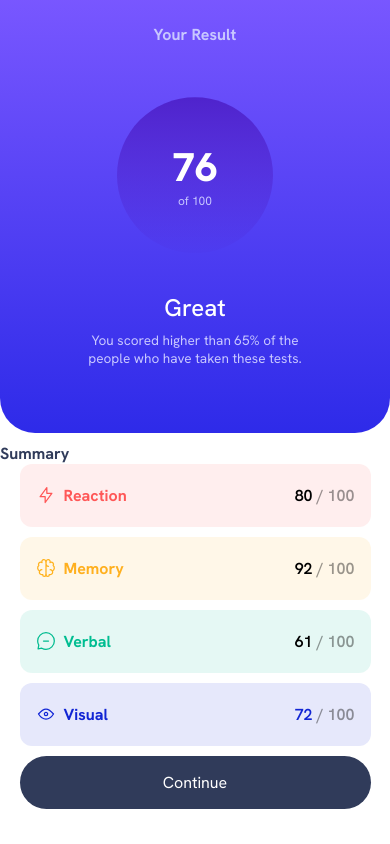
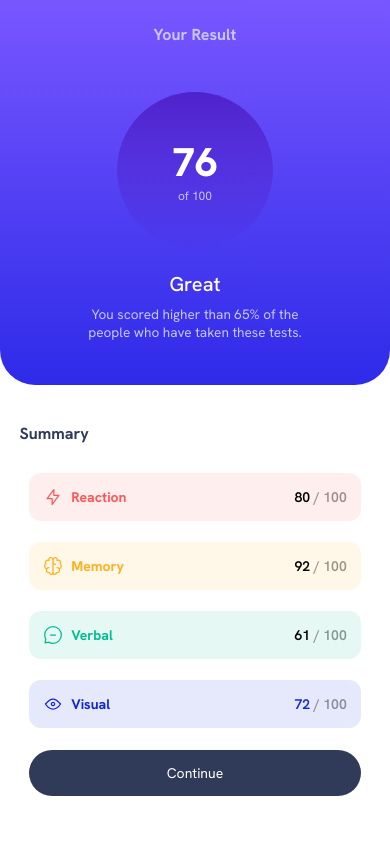
Before and after one commit to MHA2001/results_summary, a plain HTML site: page index.html in a window 390 px wide. Drawn offline with Linux system fonts and the light colour scheme.

Commit message:
final edit for Mobile screen

```diff
--- a/index.html
+++ b/index.html
@@ -16,16 +16,16 @@
     *{
       box-sizing: border-box;
       margin:0;
-      font-size: 16px;
       font-family: 'Hanken Grotesk', sans-serif;
     }
     main{
+      font-size: 16px;
       display: flex;
       flex-direction: column;
       align-items: center;
       width: 100vw;
       height: 100vh;
-      gap:10px
+      gap:2rem;
     }
     main section{
       max-width: 400px;
@@ -39,11 +39,12 @@
       justify-content: space-between;
       align-items: center;
       text-align: center;
-      gap:5px;
+      gap:1rem;
       border-radius: 0px 0px 35px 35px;
       padding-bottom: 1.5rem;
     }
     #o-title{
+      font-size: 1em;
       flex: 1;
       width: 60%;
       margin-top: 1.5rem;
@@ -60,7 +61,7 @@
       clip-path: circle();
       color:hsl(241, 100%, 89%);
       background: linear-gradient(hsla(256, 72%, 46%, 1),hsla(241, 72%, 46%, 0));
-      margin-bottom: 1.5rem;
+      padding: 1.5em;
     }
     #circle span{
       font-weight: 800;
@@ -79,7 +80,7 @@
 
     }
     .overall div:nth-child(3) h2{
-      font-size:1.5rem;
+      font-size:1.25rem;
       font-weight: 500;
     }
     .summary{
@@ -87,8 +88,10 @@
     }
 
     .summary h2{
-      width: 100%;
+      width: 90%;
       color: hsl(224, 30%, 27%);
+      margin-bottom: 0.5rem;
+      font-size: 1rem;
     }
     #flex-box{
       display: flex;
@@ -100,13 +103,12 @@
       gap:10px
     }
     .item{
+      font-size: 14px;
       display: flex;
-      background-color: blueviolet;
-      width: 90%;
-      height: 18%;
+      width: 85%;
       justify-content: space-between;
       align-items: center;
-      padding: 0px 1rem;
+      padding: 1em;
       border-radius: 0.75rem;
     }
     .item div{
@@ -150,14 +152,14 @@
       color: hsla(234, 85%, 45%);
     }
     #button{
+      font-size: 14px;
       font-weight: 600px;
       text-align: center;
       color: white;
       background-color:hsl(224, 30%, 27%);
-      width: 90%;
+      width: 85%;
       border-radius: 2rem;
-      padding: 1rem 0;
-      margin-bottom: 1rem;
+      padding: 1em 0;
     }
 
   </style>
@@ -176,8 +178,8 @@
 
 
     <section class="summary">
-      <h2>Summary</h2>
       <div id="flex-box">
+        <h2>Summary</h2>
         <div class="item react">
           <div>
             <img src="./assets/images/icon-reaction.svg">
```
